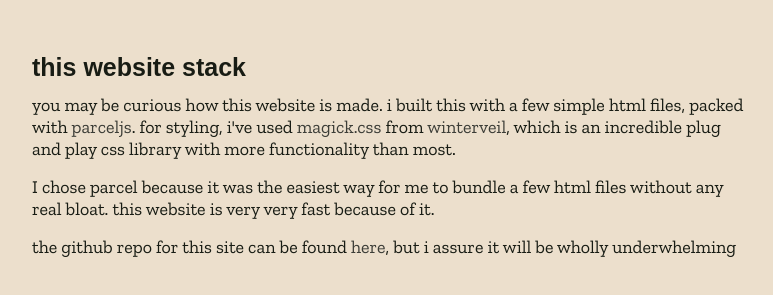
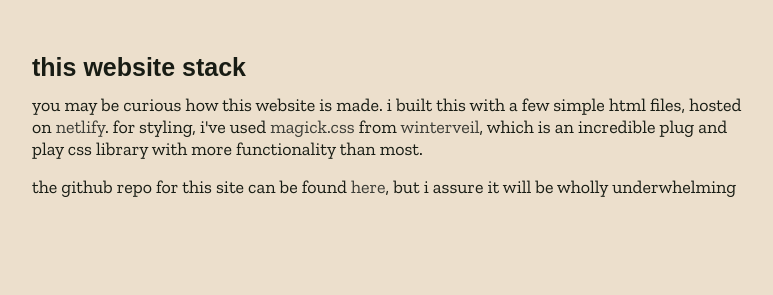
Before and after one commit to samfitz13/samfitz-nyc, a plain HTML site: page how-its-made.html in a window 1280 px wide. Shown: the part 171-466 px from the top of the page, without its empty margins (252-1025 px from the left). Drawn offline with nearby package versions, Linux system fonts and the light colour scheme; a web font is replaced by a local one.

Commit message:
updated stack page

```diff
--- a/how-its-made.html
+++ b/how-its-made.html
@@ -23,12 +23,10 @@
         <h2>this website stack</h2>
         <p>
           you may be curious how this website is made. i built this with
-          a few simple html files, packed with
-          <a target="blank" href="https://parceljs.org">parceljs</a>. for
-          styling, i've used
+          a few simple html files, hosted on <a href="https://netlify.com" target='blank'>netlify</a>.
+          for styling, i've used
           <a href="https://css.winterveil.net" target="blank">magick.css</a> from <a target='blank 'href='https://github.com/wintermute-cell'/>winterveil</a>, which is an incredible plug and play css library with more functionality than most.
         </p>
-        <p>I chose parcel because it was the easiest way for me to bundle a few html files without any real bloat. this website is very very fast because of it.</p>
         <p>the github repo for this site can be found <a href='https://github.com/samfitz13/samfitz-nyc' target='blank'>here</a>, but i assure it will be wholly underwhelming</p>
       </section>
     </main>
```
Also changed, not shown: index.html (+0 -1 lines).
